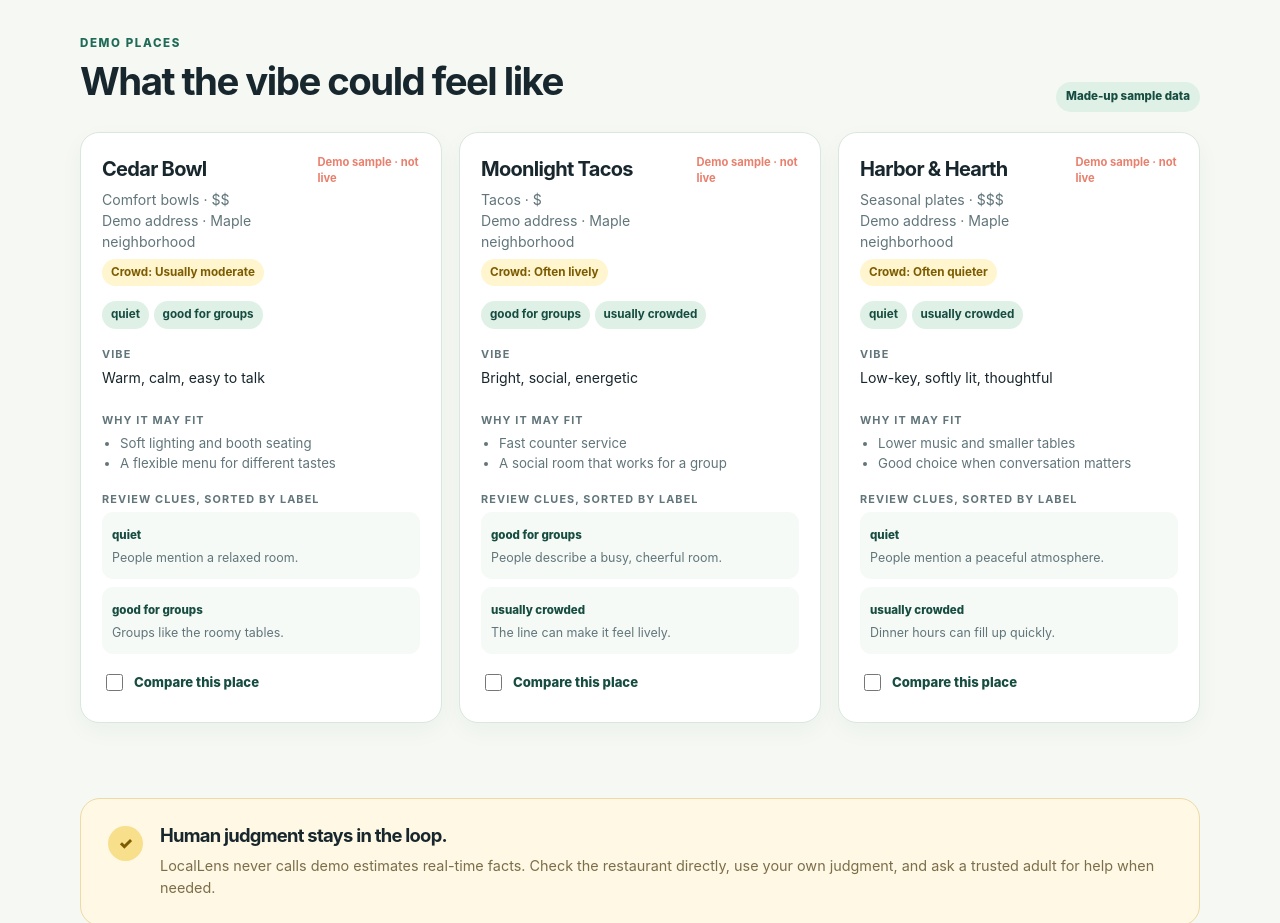
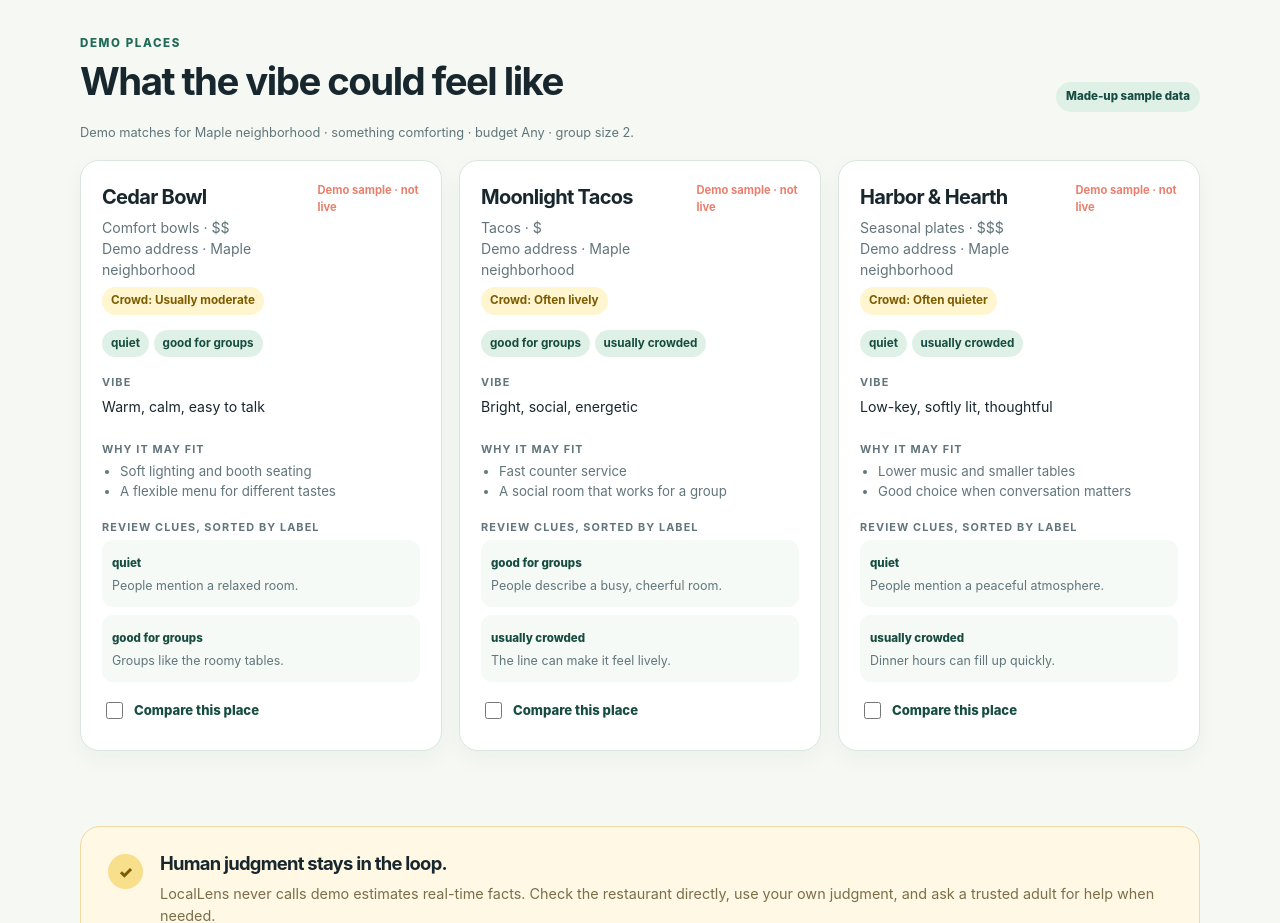
Before and after one commit to nospandish/LocalLens, a website with bundled scripts: page public/index.html in a window 1280 px wide. Shown: the part 1060-1983 px from the top of the page. Built offline with nearby package versions, Linux system fonts and the light colour scheme.

Commit message:
Personalize demo restaurant matches

```diff
--- a/public/app.js
+++ b/public/app.js
@@ -1,4 +1,4 @@
-import { getSampleRestaurants, loadState, resetState, saveState } from "/storage.js";
+import { loadState, resetState, saveState } from "/storage.js";
 
 let state = loadState();
 
@@ -13,6 +13,7 @@ const elements = {
   formMessage: document.querySelector("#formMessage"),
   summary: document.querySelector("#aiSummary"),
   results: document.querySelector("#resultsGrid"),
+  matchMessage: document.querySelector("#matchMessage"),
   compareSection: document.querySelector("#compareSection"),
   compareGrid: document.querySelector("#compareGrid"),
 };
@@ -52,6 +53,34 @@ function renderDemoRestaurantSummary(restaurant) {
   renderSummary(`${restaurant.name} is ${restaurant.crowd.toLowerCase()} with a ${restaurant.vibe.toLowerCase()} vibe. It is labeled ${restaurant.labels.join(" and ")}. This is made-up demo data, not a live crowd reading. ${restaurant.reasons[0]}.`);
 }
 
+function words(value) {
+  return String(value || "").toLowerCase().split(/[^a-z0-9]+/).filter((word) => word.length > 1);
+}
+
+function rankRestaurants(preferences) {
+  const foodWords = words(preferences.food);
+  const neighborhoodWords = words(preferences.neighborhood);
+  const requestedName = preferences.restaurant.toLowerCase();
+  const requestedFood = preferences.food.toLowerCase();
+
+  return [...state.restaurants].map((restaurant, index) => {
+    const searchable = [restaurant.name, restaurant.cuisine, restaurant.vibe, ...(restaurant.keywords || [])].join(" ").toLowerCase();
+    let score = 0;
+    score += foodWords.reduce((total, word) => total + (searchable.includes(word) ? 3 : 0), 0);
+    score += neighborhoodWords.reduce((total, word) => total + ((restaurant.neighborhoods || []).some((place) => place.includes(word)) ? 2 : 0), 0);
+    if (preferences.budget !== "Any" && restaurant.price === preferences.budget) score += 4;
+    if ((preferences.groupSize === "5+" || preferences.groupSize === "3–4") && restaurant.labels.includes("good for groups")) score += 4;
+    if (/quiet|calm|conversation/i.test(requestedFood) && restaurant.labels.includes("quiet")) score += 5;
+    if (requestedName && restaurant.name.toLowerCase().includes(requestedName)) score += 20;
+    return { restaurant, score, index };
+  }).sort((left, right) => right.score - left.score || left.index - right.index).map(({ restaurant }) => restaurant);
+}
+
+function renderMatchMessage(preferences) {
+  const restaurantPart = preferences.restaurant ? ` for “${preferences.restaurant}”` : "";
+  elements.matchMessage.textContent = `Demo matches for ${preferences.neighborhood} · ${preferences.food}${restaurantPart} · budget ${preferences.budget} · group size ${preferences.groupSize}.`;
+}
+
 function cardMarkup(restaurant, compareIds) {
   const checked = compareIds.includes(restaurant.id) ? "checked" : "";
   return `
@@ -79,12 +108,12 @@ function cardMarkup(restaurant, compareIds) {
     </article>`;
 }
 
-function renderCards() {
-  elements.results.innerHTML = state.restaurants.map((restaurant) => cardMarkup(restaurant, state.compareIds)).join("");
+function renderCards(restaurants = rankRestaurants(state.preferences)) {
+  elements.results.innerHTML = restaurants.map((restaurant) => cardMarkup(restaurant, state.compareIds)).join("");
 }
 
-function renderCompare() {
-  const selected = state.restaurants.filter((restaurant) => state.compareIds.includes(restaurant.id));
+function renderCompare(restaurants = rankRestaurants(state.preferences)) {
+  const selected = restaurants.filter((restaurant) => state.compareIds.includes(restaurant.id));
   if (selected.length < 2) {
     elements.compareSection.hidden = true;
     return;
@@ -111,11 +140,11 @@ function readPreferences() {
   };
 }
 
-async function askAi(preferences) {
+async function askAi(preferences, restaurants) {
   const response = await fetch("/api/recommendations", {
     method: "POST",
     headers: { "Content-Type": "application/json" },
-    body: JSON.stringify({ ...preferences, restaurants: getSampleRestaurants() }),
+    body: JSON.stringify({ ...preferences, restaurants }),
   });
   const data = await response.json().catch(() => ({}));
   if (!response.ok) throw new Error(data.error || "The AI could not answer right now.");
@@ -133,13 +162,17 @@ elements.form.addEventListener("submit", async (event) => {
   state.preferences = preferences;
   saveState(state);
   const namedRestaurant = findNamedRestaurant(preferences.restaurant);
+  const rankedRestaurants = rankRestaurants(preferences);
+  renderMatchMessage(preferences);
+  renderCards(rankedRestaurants);
+  renderCompare(rankedRestaurants);
   elements.button.disabled = true;
   elements.button.querySelector("span").textContent = "Thinking…";
   elements.formMessage.textContent = "LocalLens is asking the AI once for this request.";
   renderSummary("Thinking…");
 
   try {
-    const answer = await askAi(preferences);
+    const answer = await askAi(preferences, rankedRestaurants);
     renderSummary(answer);
     elements.formMessage.textContent = "Answer ready. Demo restaurant clues below are clearly labeled and not live.";
   } catch (error) {
@@ -172,6 +205,7 @@ elements.results.addEventListener("change", (event) => {
 });
 
 setFormFromState();
+renderMatchMessage(state.preferences);
 renderCards();
 renderCompare();
 
@@ -179,6 +213,7 @@ renderCompare();
 window.resetLocalLensDemo = () => {
   state = resetState();
   setFormFromState();
+  renderMatchMessage(state.preferences);
   renderCards();
   renderCompare();
   renderSummary("Tell LocalLens your neighborhood and craving to get a short, careful recommendation.");
--- a/public/index.html
+++ b/public/index.html
@@ -93,6 +93,7 @@
           </div>
           <span class="demo-label">Made-up sample data</span>
         </div>
+        <p id="matchMessage" class="match-message" aria-live="polite"></p>
         <div id="resultsGrid" class="results-grid"></div>
       </section>
 
--- a/public/storage.js
+++ b/public/storage.js
@@ -11,6 +11,8 @@ const sampleRestaurants = [
     vibe: "Warm, calm, easy to talk",
     status: "Demo sample · not live",
     labels: ["quiet", "good for groups"],
+    keywords: ["comfort", "bowl", "vegetarian", "quiet", "conversation"],
+    neighborhoods: ["maple neighborhood", "northside"],
     reasons: ["Soft lighting and booth seating", "A flexible menu for different tastes"],
     reviews: [
       "Demo review clue: people mention a relaxed room.",
@@ -31,6 +33,8 @@ const sampleRestaurants = [
     vibe: "Bright, social, energetic",
     status: "Demo sample · not live",
     labels: ["good for groups", "usually crowded"],
+    keywords: ["tacos", "mexican", "fast", "lively", "street food"],
+    neighborhoods: ["maple neighborhood", "downtown"],
     reasons: ["Fast counter service", "A social room that works for a group"],
     reviews: [
       "Demo review clue: people describe a busy, cheerful room.",
@@ -51,6 +55,8 @@ const sampleRestaurants = [
     vibe: "Low-key, softly lit, thoughtful",
     status: "Demo sample · not live",
     labels: ["quiet", "usually crowded"],
+    keywords: ["seasonal", "dinner", "vegetarian", "quiet", "date night"],
+    neighborhoods: ["maple neighborhood", "riverside"],
     reasons: ["Lower music and smaller tables", "Good choice when conversation matters"],
     reviews: [
       "Demo review clue: people mention a peaceful atmosphere.",
--- a/public/styles.css
+++ b/public/styles.css
@@ -73,6 +73,7 @@ input:focus, select:focus { border-color: var(--green); box-shadow: 0 0 0 3px rg
 .summary-text { max-width: 800px; margin: 0; font-size: 1.05rem; }
 .results-heading { display: flex; justify-content: space-between; align-items: end; margin-bottom: 20px; }
 .results-grid { display: grid; grid-template-columns: repeat(3, 1fr); gap: 17px; }
+.match-message { margin: -9px 0 18px; color: var(--muted); font-size: 0.8rem; }
 .restaurant-card { position: relative; display: flex; flex-direction: column; padding: 21px; min-height: 350px; border: 1px solid var(--line); border-radius: 19px; background: var(--card); box-shadow: 0 8px 25px rgba(26, 67, 57, 0.04); }
 .restaurant-top { display: flex; justify-content: space-between; gap: 10px; align-items: start; }
 .restaurant-card h3 { margin: 0; font-size: 1.25rem; letter-spacing: -0.035em; }
```
Also changed, not shown: NOTES.md (+1 -0 lines).
